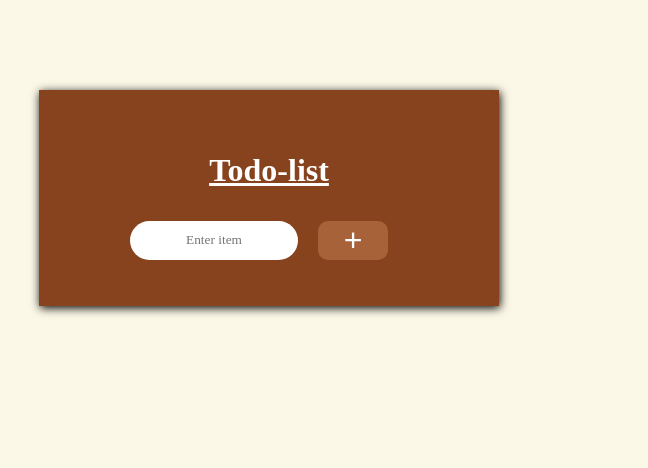
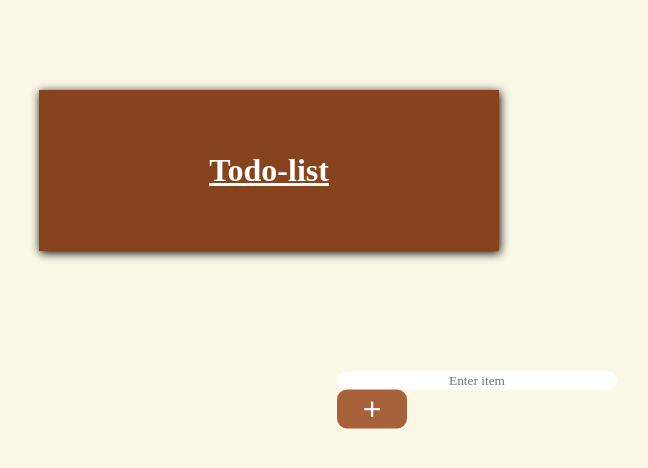
Before and after one commit to wesbabie/todo-app, a React (Create React App) app: page / in a window 1280 px wide. Shown: the top 468 px of the page, without its empty margins (153-801 px from the left). Built offline with nearby package versions, Linux system fonts and the light colour scheme.

Commit message:
Update body.css

```diff
--- a/src/components/Body/body.css
+++ b/src/components/Body/body.css
@@ -21,6 +21,13 @@ section{
     text-align: center !important;
     display: flex !important;
     justify-content: center !important;
+position: absolute;
+            width: 300px;
+            top: 50%;
+            left: 50%;
+            transform: translate(-50%, -50%);
+            display: flex;
+            flex-direction: column;
 
 }
 button{
```
